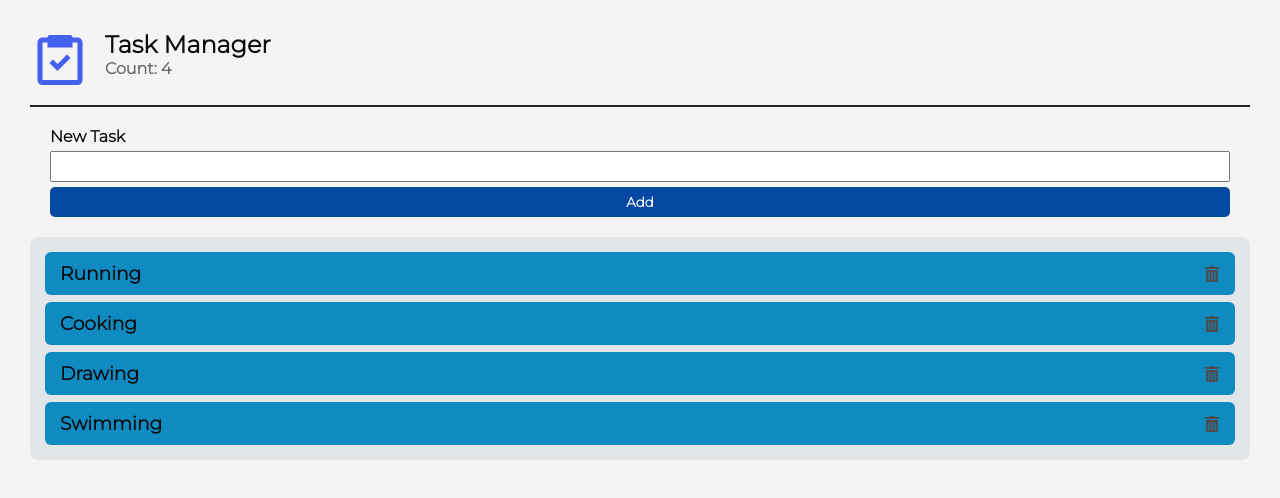
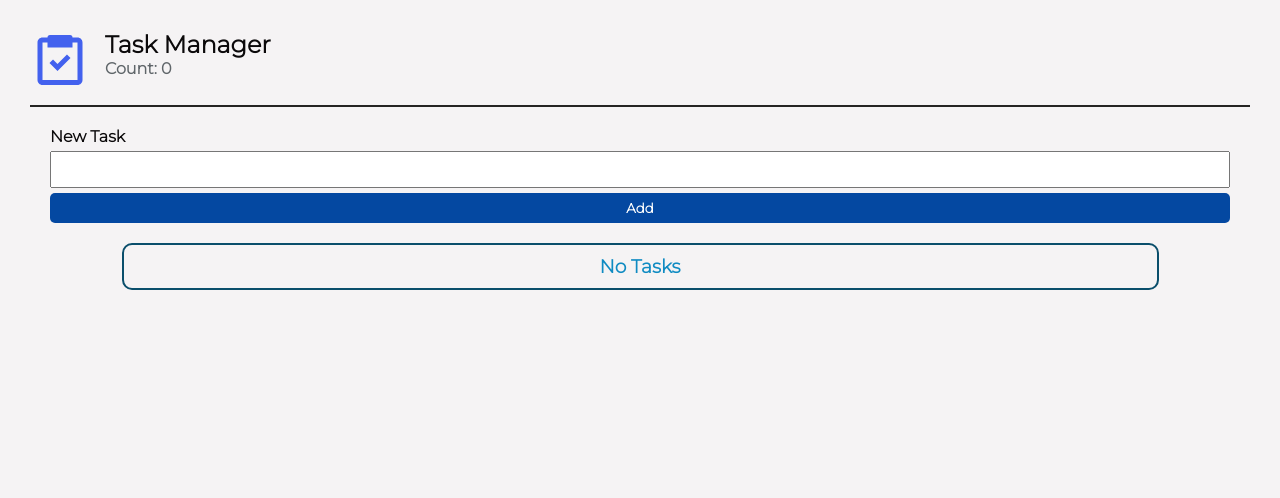
Before and after one commit to AllanAcostaM/Task_Manager, a React (Vite) app: page / in a window 1280 px wide. Shown: the top 498 px of the page. Built offline with nearby package versions, Linux system fonts and the light colour scheme.

Commit message:
React: Agrega un objeto al estado, creando una nueva tarea a traves de un formulario

```diff
--- a/src/App.jsx
+++ b/src/App.jsx
@@ -5,12 +5,7 @@ import TaskList from "./components/TaskList";
 import "./styles/App.scss";
 
 function App() {
-  const [tasks, setTasks] = useState([
-    { id: "1", text: "Running" },
-    { id: "2", text: "Cooking" },
-    { id: "3", text: "Drawing" },
-    { id: "4", text: "Swimming" },
-  ]);
+  const [tasks, setTasks] = useState([]);
 
   const onDeleteHandler = (id) => {
     if (confirm("Are you sure ypu want to delete the task?")) {
@@ -21,11 +16,24 @@ function App() {
     }
   };
 
+  const onCreateHandler = (text) => {
+    // Crean un objeto para la nueva tarea
+    const newTask = {
+      id: crypto.randomUUID(),
+      text,
+    };
+    // Crea un nuevo arreglo basado en los elementos del
+    // arreglo tasks agregando la nueva tarea al final
+    const newTasks = [...tasks, newTask];
+    // Modifica el estado
+    setTasks(newTasks);
+  };
+
   return (
     <div className="app">
       <Header count={tasks.length} />
-      <AddTaskForm />
-      <TaskList tasks={tasks} onDelete={onDeleteHandler} />
+      <AddTaskForm onCreateTask={onCreateHandler} />
+      <TaskList tasks={tasks} onDeleteTask={onDeleteHandler} />
     </div>
   );
 }
--- a/src/components/AddTaskForm.jsx
+++ b/src/components/AddTaskForm.jsx
@@ -1,12 +1,39 @@
+import PropTypes from "prop-types";
+import { useState } from "react";
 import "../styles/AddTaskForm.scss";
 
-const AddTaskForm = () => {
+const AddTaskForm = ({ onCreateTask }) => {
+  const [text, setText] = useState("");
+
+  const handleSubmit = (event) => {
+    // Previene que se envie informacion al servidor refrescando la pagina
+    event.preventDefault();
+    // Valida que el usuario haya digitado un texto
+    if (!text) {
+      alert("You must type the text of the task");
+      return;
+    }
+    // Envia la nueva tarea al componente padre
+    onCreateTask(text);
+    // Limpia el formulario
+    setText("");
+  };
+
   return (
-    <form className="form">
+    <form className="form" onSubmit={handleSubmit}>
       <label className="form__label">New Task</label>
-      <input type="text" className="form__input" />
+      <input
+        type="text"
+        className="form__input"
+        value={text}
+        onChange={(event) => setText(event.target.value)}
+      />
       <button className="form__button">Add</button>
     </form>
   );
 };
+
+AddTaskForm.propTypes = {
+  onCreateTask: PropTypes.func,
+};
 export default AddTaskForm;
--- a/src/components/TaskList.jsx
+++ b/src/components/TaskList.jsx
@@ -3,7 +3,7 @@ import TaskItem from "./TaskItem";
 
 import "../styles/TaskList.scss";
 
-const TaskList = ({ tasks, onDelete }) => {
+const TaskList = ({ tasks, onDeleteTask }) => {
   return (
     <>
       {tasks.length === 0 ? (
@@ -11,7 +11,7 @@ const TaskList = ({ tasks, onDelete }) => {
       ) : (
         <div className="tasks">
           {tasks.map((task) => (
-            <TaskItem key={task.id} task={task} onDelete={onDelete} />
+            <TaskItem key={task.id} task={task} onDelete={onDeleteTask} />
           ))}
         </div>
       )}
@@ -21,7 +21,7 @@ const TaskList = ({ tasks, onDelete }) => {
 
 TaskList.propTypes = {
   tasks: PropTypes.array,
-  onDelete: PropTypes.func,
+  onDeleteTask: PropTypes.func,
 };
 
 export default TaskList;
--- a/src/styles/AddTaskForm.scss
+++ b/src/styles/AddTaskForm.scss
@@ -10,6 +10,8 @@
   &__input {
     color: rgb(52, 58, 64);
     padding: 6px;
+    font-family: "Montserrat", sans-serif;
+    font-size: 1.1rem;
   }
   &__button {
     border: none;
--- a/src/styles/TaskList.scss
+++ b/src/styles/TaskList.scss
@@ -14,5 +14,6 @@
   color: rgb(15, 139, 194);
   border: 2px solid rgb(10, 78, 107);
   border-radius: 10px;
-  margin: 75px;
+  width: 85%;
+  margin: auto;
 }
```
